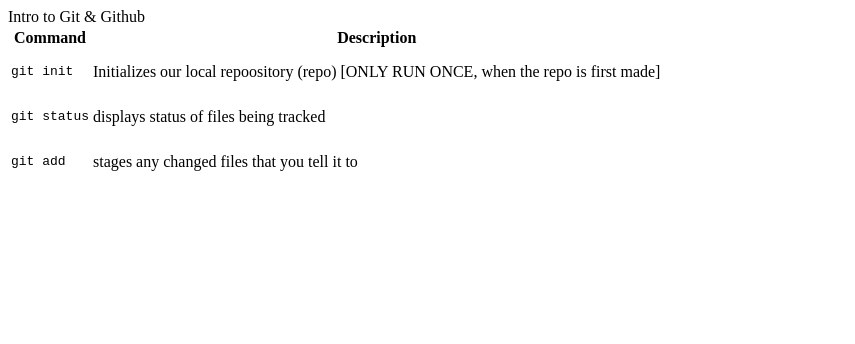
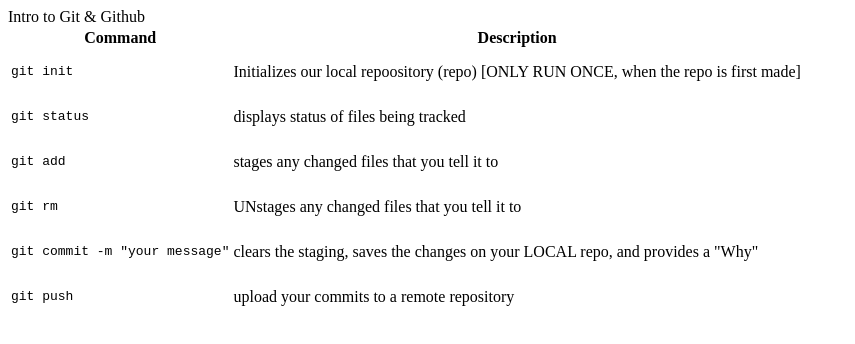
Before and after one commit to shawksly/introToGit, a plain HTML site: page index.html in a window 1280 px wide. Shown: the whole page, without its empty margins (0-855 px from the left). Drawn offline with Linux system fonts and the light colour scheme.

Commit message:
ready to push code

```diff
--- a/index.html
+++ b/index.html
@@ -25,6 +25,24 @@
                 <td><pre>git add</pre></td>
                 <td>stages any changed files that you tell it to</td>
             </tr>
+            <tr>
+                <td><pre>git rm</pre></td>
+                <td>UNstages any changed files that you tell it to</td>
+            </tr>
+            <tr>
+                <td><pre>git commit -m "your message"</pre></td>
+                <td>clears the staging, saves the changes on your LOCAL repo, and provides a "Why"</td>
+            </tr>
+            <!--
+                When changing a file(s):
+                    1. change the file(s)
+                    2. in a terminal, add the file to git [git add .]
+                    3. in a terminal, commit the change(s) [git commit -m "message"]
+            -->
+            <tr>
+                <td><pre>git push</pre></td>
+                <td>upload your commits to a remote repository</td>
+            </tr>
         </tbody>
     </table>
 </body>
```
